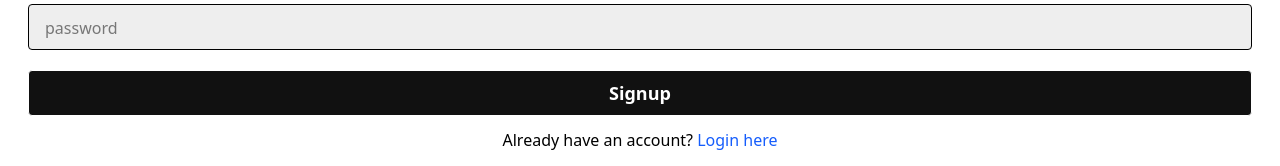
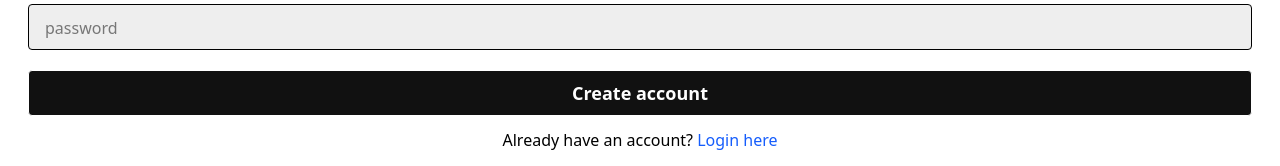
Before and after one commit to Abhijeetkv/Uber-Clone, a React (Vite) app in the folder Frontend/: page /signup in a window 1280 px wide. Shown: the part 316-482 px from the top of the page. Built offline with nearby package versions, Linux system fonts and the light colour scheme.

Commit message:
Update button text in DriverSignup and UserSignup components for clarity

```diff
--- a/Frontend/src/pages/DriverSignup.jsx
+++ b/Frontend/src/pages/DriverSignup.jsx
@@ -76,7 +76,7 @@ const DriverSignup = () => {
               type="submit"
               className="bg-[#111] text-white mt-5 font-semibold mb-3 rounded px-4 py-2 border w-full text-lg placeholder:text-base"
             >
-              Signup
+              Create Account
             </button>
           </form>
           <p className="text-center">
--- a/Frontend/src/pages/UserSignup.jsx
+++ b/Frontend/src/pages/UserSignup.jsx
@@ -76,7 +76,7 @@ const UserSignup = () => {
               type="submit"
               className="bg-[#111] text-white mt-5 font-semibold mb-3 rounded px-4 py-2 border w-full text-lg placeholder:text-base"
             >
-              Signup
+              Create account
             </button>
           </form>
           <p className="text-center">
```
